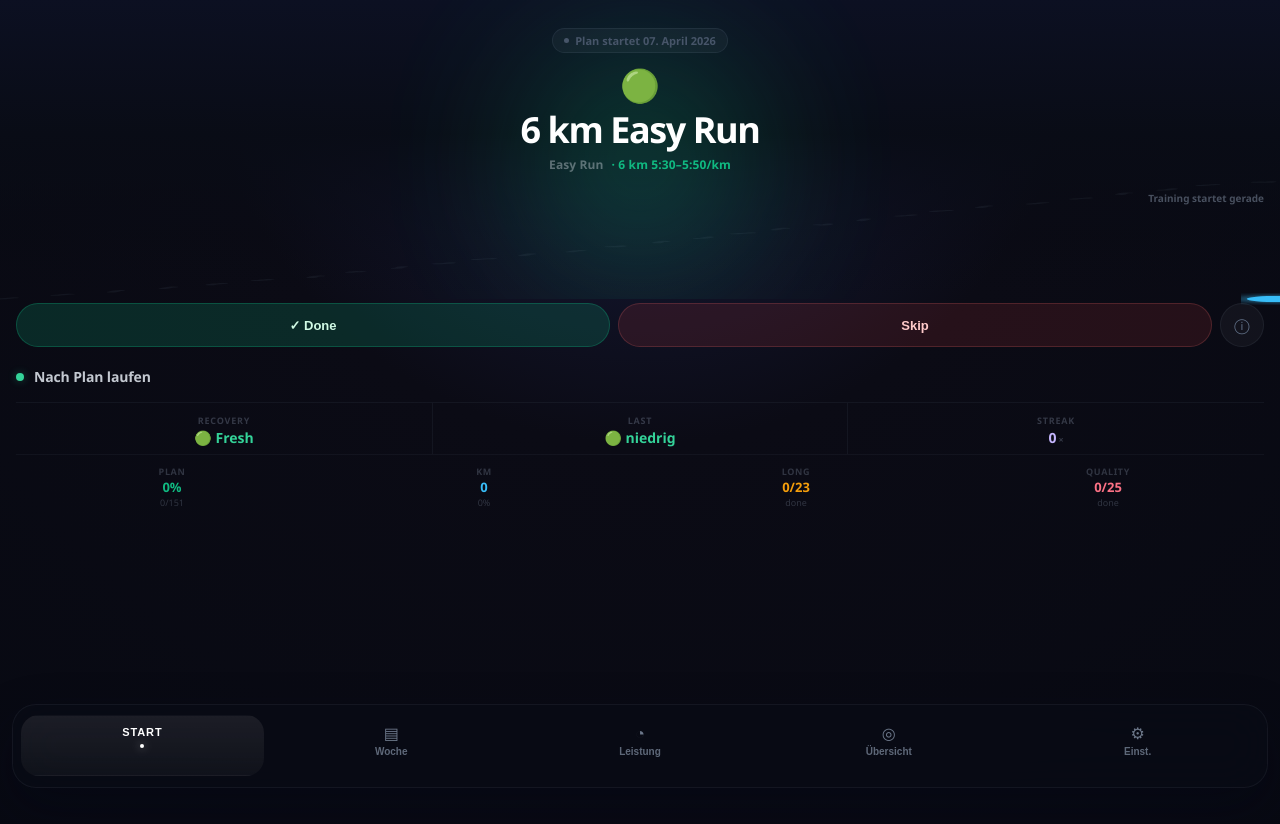
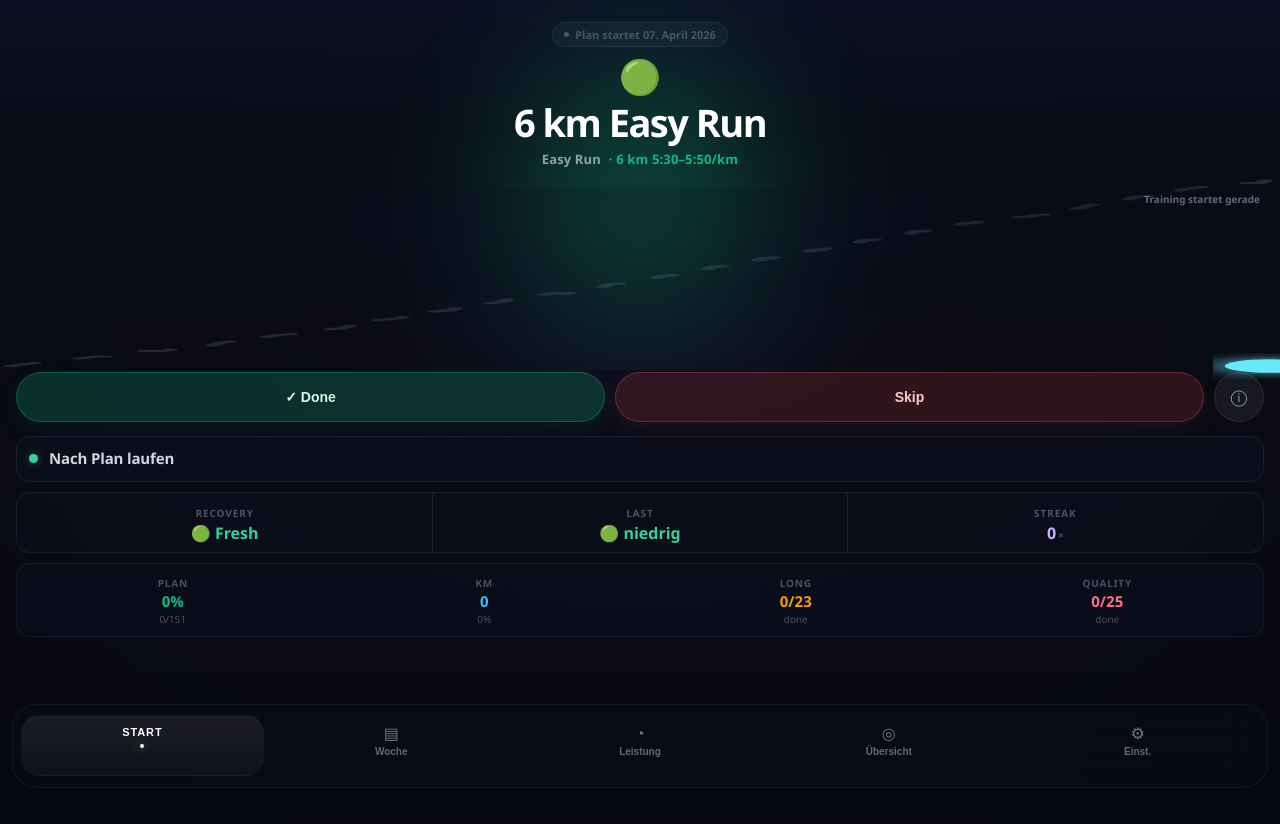
Before and after one commit to anton291005-tech/marathon-app, a React (Create React App) app: page / in a window 1280 px wide. Shown: the top 824 px of the page. Built offline with nearby package versions, Linux system fonts and the light colour scheme.

Commit message:
Improve home balance and make graph more visible

```diff
--- a/src/App.tsx
+++ b/src/App.tsx
@@ -1286,17 +1286,17 @@ export default function App(){
         <div style={{display:"flex",flexDirection:"column",paddingBottom:24,...viewTransitionStyle}}>
 
           {/* ── HERO + GRAPH — one seamless gradient section ───────────── */}
-          <div style={{position:"relative",paddingTop:28}}>
+          <div style={{position:"relative",paddingTop:22,paddingBottom:4}}>
             {/* background: fades from hero dark → transparent, no hard bottom edge */}
-            <div style={{position:"absolute",inset:0,background:"linear-gradient(180deg,rgba(12,16,34,0.99) 0%,rgba(9,12,22,0.96) 45%,rgba(8,10,19,0.3) 78%,transparent 100%)",pointerEvents:"none"}} />
+            <div style={{position:"absolute",inset:0,background:"linear-gradient(180deg,rgba(12,16,34,0.99) 0%,rgba(9,12,22,0.98) 36%,rgba(7,10,20,0.62) 76%,transparent 100%)",pointerEvents:"none"}} />
 
             {/* ambient glow — stays in the top portion */}
             <div style={{position:"absolute",inset:0,pointerEvents:"none",overflow:"hidden"}}>
-              <div style={{position:"absolute",left:"50%",top:"-10px",width:380,height:340,transform:`translateX(-50%) scale(${graphReady ? 1 : 0.86})`,background:`radial-gradient(circle at center, ${dashboardGlow} 0%, transparent 68%)`,filter:"blur(68px)",opacity:graphReady ? 0.82 : 0.25,transition:"opacity 1.5s ease, transform 1.5s ease"}} />
+              <div style={{position:"absolute",left:"50%",top:"-2px",width:430,height:380,transform:`translateX(-50%) scale(${graphReady ? 1 : 0.9})`,background:`radial-gradient(circle at center, ${dashboardGlow} 0%, transparent 66%)`,filter:"blur(62px)",opacity:graphReady ? 0.94 : 0.28,transition:"opacity 1.5s ease, transform 1.5s ease"}} />
             </div>
 
             {/* status chip */}
-            <div style={{position:"relative",display:"flex",justifyContent:"center",marginBottom:16}}>
+            <div style={{position:"relative",display:"flex",justifyContent:"center",marginBottom:12}}>
               {isPreStart && !trainingEngagement ? (
                 <div style={{display:"inline-flex",alignItems:"center",gap:6,background:"rgba(148,163,184,0.06)",border:"1px solid rgba(148,163,184,0.1)",borderRadius:999,padding:"4px 11px"}}>
                   <span style={{width:5,height:5,borderRadius:"50%",background:"#475569",display:"inline-block"}}/>
@@ -1319,11 +1319,11 @@ export default function App(){
 
             {/* session title */}
             <div style={{position:"relative",textAlign:"center",padding:"0 20px"}}>
-              <div style={{fontSize:32,lineHeight:1,marginBottom:10}}>{dashboardType.emoji}</div>
-              <div style={{fontSize:36,fontWeight:800,color:"#fff",lineHeight:1.04,letterSpacing:"-0.04em",maxWidth:310,margin:"0 auto"}}>
+              <div style={{fontSize:34,lineHeight:1,marginBottom:10}}>{dashboardType.emoji}</div>
+              <div style={{fontSize:38,fontWeight:800,color:"#fff",lineHeight:1.03,letterSpacing:"-0.04em",maxWidth:320,margin:"0 auto"}}>
                 {getHeroTitle(dashboardSession)}
               </div>
-              <div style={{fontSize:12,color:"rgba(226,232,240,0.38)",fontWeight:600,marginTop:8,letterSpacing:"0.01em"}}>
+              <div style={{fontSize:13,color:"rgba(226,232,240,0.62)",fontWeight:650,marginTop:8,letterSpacing:"0.01em"}}>
                 {dashboardSession ? dashboardType.label : "Keine Einheit geplant"}
                 {dashboardSession?.km ? (
                   <span style={{color:dashboardType.col,marginLeft:8,fontWeight:700}}>
@@ -1334,50 +1334,53 @@ export default function App(){
             </div>
 
             {/* graph — inside the same wrapper, no visual separation */}
-            <div style={{position:"relative",marginTop:6}}>
+            <div style={{position:"relative",marginTop:10,padding:"0 10px"}}>
+              <div style={{position:"absolute",left:10,right:10,top:10,bottom:8,pointerEvents:"none",borderRadius:20,background:"linear-gradient(180deg,rgba(10,15,30,0.2),rgba(8,12,24,0.02))"}} />
               {/* momentum score — tiny, upper-right corner */}
-              <div style={{position:"absolute",top:8,right:16,zIndex:1}}>
+              <div style={{position:"absolute",top:10,right:20,zIndex:1}}>
                 {formScore.earlyStage ? (
-                  <span style={{fontSize:10,fontWeight:700,color:formScore.color,opacity:0.45}}>{formScore.label}</span>
+                  <span style={{fontSize:10,fontWeight:700,color:formScore.color,opacity:0.62}}>{formScore.label}</span>
                 ) : (
-                  <span style={{fontSize:11,fontWeight:800,color:formScore.color,opacity:0.58,letterSpacing:"-0.02em"}}>
+                  <span style={{fontSize:12,fontWeight:800,color:formScore.color,opacity:0.74,letterSpacing:"-0.02em"}}>
                     {formScore.score > 0 ? "+" : ""}{formScore.score}%
                   </span>
                 )}
               </div>
 
-              <svg viewBox="0 0 100 100" preserveAspectRatio="none" style={{width:"100%",height:120,display:"block",overflow:"visible"}}>
+              <svg viewBox="0 0 100 100" preserveAspectRatio="none" style={{width:"100%",height:188,display:"block",overflow:"visible"}}>
                 <defs>
                   <linearGradient id="pgLineGrad" x1="0%" y1="0%" x2="100%" y2="0%">
-                    <stop offset="0%" stopColor="#10b981" stopOpacity="0.75"/>
-                    <stop offset="100%" stopColor="#38bdf8" stopOpacity="1"/>
+                    <stop offset="0%" stopColor="#22d3ee" stopOpacity="0.98"/>
+                    <stop offset="55%" stopColor="#38bdf8" stopOpacity="1"/>
+                    <stop offset="100%" stopColor="#60a5fa" stopOpacity="0.98"/>
                   </linearGradient>
                   <linearGradient id="pgFillGrad" x1="0%" y1="0%" x2="0%" y2="100%">
-                    <stop offset="0%" stopColor={dashboardSession ? dashboardType.col : "#10b981"} stopOpacity="0.11"/>
+                    <stop offset="0%" stopColor="#38bdf8" stopOpacity="0.26"/>
+                    <stop offset="60%" stopColor={dashboardSession ? dashboardType.col : "#10b981"} stopOpacity="0.1"/>
                     <stop offset="100%" stopColor={dashboardSession ? dashboardType.col : "#10b981"} stopOpacity="0"/>
                   </linearGradient>
-                  <filter id="pgGlow" x="-8%" y="-40%" width="116%" height="180%">
-                    <feGaussianBlur in="SourceGraphic" stdDeviation="1.8" result="blur"/>
+                  <filter id="pgGlow" x="-12%" y="-42%" width="124%" height="188%">
+                    <feGaussianBlur in="SourceGraphic" stdDeviation="2.5" result="blur"/>
                     <feMerge><feMergeNode in="blur"/><feMergeNode in="SourceGraphic"/></feMerge>
                   </filter>
                 </defs>
                 <path d={buildAreaPath(dashboardProgressPoints,"actualY")} fill="url(#pgFillGrad)" style={{transition:"opacity .9s ease",opacity:graphReady ? 1 : 0}} />
-                <path d={plannedProgressPath} fill="none" stroke="rgba(148,163,184,0.1)" strokeWidth="0.8" strokeLinecap="round" strokeDasharray="1.5,4" style={{opacity:graphReady ? 0.7 : 0,transition:"opacity .8s ease"}} />
-                <path d={actualProgressPath} fill="none" stroke="url(#pgLineGrad)" strokeWidth="3.2" strokeLinecap="round" filter="url(#pgGlow)" pathLength="100" strokeDasharray="100" strokeDashoffset={graphReady ? 0 : 100} style={{transition:"stroke-dashoffset 1.3s cubic-bezier(0.22,1,0.36,1) .1s, opacity .7s ease",opacity:graphReady ? 1 : 0}} />
+                <path d={plannedProgressPath} fill="none" stroke="rgba(148,163,184,0.22)" strokeWidth="1.15" strokeLinecap="round" strokeDasharray="2.5,4.5" style={{opacity:graphReady ? 0.86 : 0,transition:"opacity .8s ease"}} />
+                <path d={actualProgressPath} fill="none" stroke="url(#pgLineGrad)" strokeWidth="4.9" strokeLinecap="round" filter="url(#pgGlow)" pathLength="100" strokeDasharray="100" strokeDashoffset={graphReady ? 0 : 100} style={{transition:"stroke-dashoffset 1.3s cubic-bezier(0.22,1,0.36,1) .1s, opacity .7s ease",opacity:graphReady ? 1 : 0}} />
                 {dashboardProgressPoints.length > 0 && (
-                  <circle cx={dashboardProgressPoints[dashboardProgressPoints.length-1].x} cy={dashboardProgressPoints[dashboardProgressPoints.length-1].actualY} r="2.6" fill="#38bdf8" filter="url(#pgGlow)" style={{transition:"opacity .5s ease .35s",opacity:graphReady ? 1 : 0}} />
+                  <circle cx={dashboardProgressPoints[dashboardProgressPoints.length-1].x} cy={dashboardProgressPoints[dashboardProgressPoints.length-1].actualY} r="3.6" fill="#67e8f9" filter="url(#pgGlow)" style={{transition:"opacity .5s ease .35s",opacity:graphReady ? 1 : 0}} />
                 )}
               </svg>
             </div>
           </div>
 
           {/* ── ACTION BUTTONS ─────────────────────────────────────────── */}
-          <div style={{display:"flex",gap:8,padding:"4px 16px 16px"}}>
+          <div style={{display:"flex",gap:10,padding:"2px 16px 14px"}}>
             <button
               className="dashboard-action"
               onClick={()=>dashboardSession && quickCompleteSession(dashboardSession)}
               disabled={!dashboardSession}
-              style={{flex:1,background:"rgba(16,185,129,0.18)",border:"1px solid rgba(16,185,129,0.28)",color:dashboardSession ? "#d1fae5" : "#374151",borderRadius:999,padding:"12px 10px",cursor:dashboardSession ? "pointer" : "not-allowed",fontSize:13,fontWeight:700}}
+              style={{flex:1,background:"rgba(16,185,129,0.22)",border:"1px solid rgba(16,185,129,0.34)",color:dashboardSession ? "#d1fae5" : "#374151",borderRadius:999,padding:"14px 12px",cursor:dashboardSession ? "pointer" : "not-allowed",fontSize:14,fontWeight:800,boxShadow:"0 8px 24px rgba(16,185,129,0.08)"}}
             >
               ✓ Done
             </button>
@@ -1385,7 +1388,7 @@ export default function App(){
               className="dashboard-action"
               onClick={()=>dashboardSession && quickSkipSession(dashboardSession)}
               disabled={!dashboardSession}
-              style={{flex:1,background:"rgba(239,68,68,0.12)",border:"1px solid rgba(248,113,113,0.2)",color:dashboardSession ? "#fecaca" : "#374151",borderRadius:999,padding:"12px 10px",cursor:dashboardSession ? "pointer" : "not-allowed",fontSize:13,fontWeight:700}}
+              style={{flex:1,background:"rgba(239,68,68,0.16)",border:"1px solid rgba(248,113,113,0.26)",color:dashboardSession ? "#fecaca" : "#374151",borderRadius:999,padding:"14px 12px",cursor:dashboardSession ? "pointer" : "not-allowed",fontSize:14,fontWeight:800,boxShadow:"0 8px 24px rgba(248,113,113,0.07)"}}
             >
               Skip
             </button>
@@ -1393,7 +1396,7 @@ export default function App(){
               className="dashboard-action"
               onClick={()=>dashboardSession && openModal(dashboardSession)}
               disabled={!dashboardSession}
-              style={{width:44,height:44,flexShrink:0,background:"rgba(255,255,255,0.04)",border:"1px solid rgba(148,163,184,0.09)",color:dashboardSession ? "#64748b" : "#1e293b",borderRadius:999,cursor:dashboardSession ? "pointer" : "not-allowed",fontSize:15,display:"flex",alignItems:"center",justifyContent:"center"}}
+              style={{width:50,height:50,flexShrink:0,background:"rgba(255,255,255,0.06)",border:"1px solid rgba(148,163,184,0.13)",color:dashboardSession ? "#94a3b8" : "#1e293b",borderRadius:999,cursor:dashboardSession ? "pointer" : "not-allowed",fontSize:16,display:"flex",alignItems:"center",justifyContent:"center"}}
               aria-label="Details öffnen"
             >
               ⓘ
@@ -1401,50 +1404,50 @@ export default function App(){
           </div>
 
           {/* ── BELOW-FOLD CONTENT ─────────────────────────────────────── */}
-          <div style={{display:"flex",flexDirection:"column",gap:0,padding:"0 16px"}}>
+          <div style={{display:"flex",flexDirection:"column",gap:10,padding:"0 16px"}}>
 
             {/* Daily decision — ultra-minimal: coloured dot + short label */}
-            <div style={{display:"flex",alignItems:"center",gap:10,padding:"4px 0 16px"}}>
+            <div style={{display:"flex",alignItems:"center",gap:11,padding:"12px 12px",borderRadius:14,background:"rgba(15,23,42,0.34)",border:"1px solid rgba(148,163,184,0.1)"}}>
               <div style={{
-                width:8,height:8,borderRadius:"50%",flexShrink:0,
+                width:9,height:9,borderRadius:"50%",flexShrink:0,
                 background:dailyDecision.status==="green"?"#34d399":dailyDecision.status==="yellow"?"#fbbf24":"#f87171",
-                boxShadow:dailyDecision.status==="green"?"0 0 8px #34d39955":dailyDecision.status==="yellow"?"0 0 8px #fbbf2455":"0 0 8px #f8717155",
+                boxShadow:dailyDecision.status==="green"?"0 0 10px #34d3996b":dailyDecision.status==="yellow"?"0 0 10px #fbbf246b":"0 0 10px #f871716b",
               }}/>
-              <span style={{fontSize:14,fontWeight:700,color:"rgba(226,232,240,0.86)",letterSpacing:"-0.01em"}}>
+              <span style={{fontSize:15,fontWeight:700,color:"rgba(226,232,240,0.92)",letterSpacing:"-0.01em",lineHeight:1.3}}>
                 {dailyDecision.shortRecommendation}
               </span>
             </div>
 
             {/* Key signals — borderless tabular row */}
-            <div style={{display:"grid",gridTemplateColumns:"repeat(3,minmax(0,1fr))",borderTop:"1px solid rgba(148,163,184,0.07)"}}>
-              <div style={{padding:"11px 4px 9px",textAlign:"center"}}>
-                <div style={{fontSize:9,textTransform:"uppercase",letterSpacing:"0.09em",color:"rgba(148,163,184,0.3)",fontWeight:700,marginBottom:4}}>Recovery</div>
-                <div style={{fontSize:14,fontWeight:800,color:recoveryState.tone,lineHeight:1}}>{recoveryState.label}</div>
+            <div style={{display:"grid",gridTemplateColumns:"repeat(3,minmax(0,1fr))",borderRadius:14,background:"rgba(15,23,42,0.28)",border:"1px solid rgba(148,163,184,0.1)"}}>
+              <div style={{padding:"13px 5px 11px",textAlign:"center"}}>
+                <div style={{fontSize:10,textTransform:"uppercase",letterSpacing:"0.09em",color:"rgba(148,163,184,0.48)",fontWeight:700,marginBottom:5}}>Recovery</div>
+                <div style={{fontSize:16,fontWeight:800,color:recoveryState.tone,lineHeight:1}}>{recoveryState.label}</div>
               </div>
-              <div style={{padding:"11px 4px 9px",textAlign:"center",borderLeft:"1px solid rgba(148,163,184,0.07)",borderRight:"1px solid rgba(148,163,184,0.07)"}}>
-                <div style={{fontSize:9,textTransform:"uppercase",letterSpacing:"0.09em",color:"rgba(148,163,184,0.3)",fontWeight:700,marginBottom:4}}>Last</div>
-                <div style={{fontSize:14,fontWeight:800,color:weeklyFatigue.color,lineHeight:1}}>{weeklyFatigue.icon} {weeklyFatigue.label}</div>
+              <div style={{padding:"13px 5px 11px",textAlign:"center",borderLeft:"1px solid rgba(148,163,184,0.1)",borderRight:"1px solid rgba(148,163,184,0.1)"}}>
+                <div style={{fontSize:10,textTransform:"uppercase",letterSpacing:"0.09em",color:"rgba(148,163,184,0.48)",fontWeight:700,marginBottom:5}}>Last</div>
+                <div style={{fontSize:16,fontWeight:800,color:weeklyFatigue.color,lineHeight:1}}>{weeklyFatigue.icon} {weeklyFatigue.label}</div>
               </div>
-              <div style={{padding:"11px 4px 9px",textAlign:"center"}}>
-                <div style={{fontSize:9,textTransform:"uppercase",letterSpacing:"0.09em",color:"rgba(148,163,184,0.3)",fontWeight:700,marginBottom:4}}>Streak</div>
-                <div style={{fontSize:14,fontWeight:800,color:"#c4b5fd",lineHeight:1}}>
-                  {consistencyStats.sessionStreak}<span style={{fontSize:9,color:"rgba(148,163,184,0.3)",marginLeft:2}}>×</span>
+              <div style={{padding:"13px 5px 11px",textAlign:"center"}}>
+                <div style={{fontSize:10,textTransform:"uppercase",letterSpacing:"0.09em",color:"rgba(148,163,184,0.48)",fontWeight:700,marginBottom:5}}>Streak</div>
+                <div style={{fontSize:16,fontWeight:800,color:"#c4b5fd",lineHeight:1}}>
+                  {consistencyStats.sessionStreak}<span style={{fontSize:10,color:"rgba(148,163,184,0.44)",marginLeft:2}}>×</span>
                 </div>
               </div>
             </div>
 
             {/* Plan stats — bare 4-col row */}
-            <div style={{display:"grid",gridTemplateColumns:"repeat(4,minmax(0,1fr))",borderTop:"1px solid rgba(148,163,184,0.06)"}}>
+            <div style={{display:"grid",gridTemplateColumns:"repeat(4,minmax(0,1fr))",borderRadius:14,background:"rgba(15,23,42,0.24)",border:"1px solid rgba(148,163,184,0.08)"}}>
               {[
                 { label: "Plan", value: `${pct}%`, sub: `${doneSess}/${totalSess}`, color: "#10b981" },
                 { label: "km", value: `${Math.round(loggedKm)}`, sub: `${kmPct}%`, color: "#38bdf8" },
                 { label: "Long", value: `${doneLongRuns}/${longRuns}`, sub: "done", color: "#f59e0b" },
                 { label: "Quality", value: `${doneHardSessions}/${hardSessions}`, sub: "done", color: "#fb7185" },
               ].map(m=>(
-                <div key={m.label} style={{padding:"10px 4px 8px",textAlign:"center"}}>
-                  <div style={{fontSize:9,textTransform:"uppercase",letterSpacing:"0.07em",color:"rgba(148,163,184,0.28)",fontWeight:700,marginBottom:3}}>{m.label}</div>
-                  <div style={{fontSize:13,fontWeight:800,color:m.color,lineHeight:1}}>{m.value}</div>
-                  <div style={{fontSize:9,color:"rgba(148,163,184,0.28)",marginTop:2}}>{m.sub}</div>
+                <div key={m.label} style={{padding:"12px 4px 10px",textAlign:"center"}}>
+                  <div style={{fontSize:10,textTransform:"uppercase",letterSpacing:"0.08em",color:"rgba(148,163,184,0.46)",fontWeight:700,marginBottom:4}}>{m.label}</div>
+                  <div style={{fontSize:15,fontWeight:800,color:m.color,lineHeight:1}}>{m.value}</div>
+                  <div style={{fontSize:10,color:"rgba(148,163,184,0.46)",marginTop:3}}>{m.sub}</div>
                 </div>
               ))}
             </div>
```
